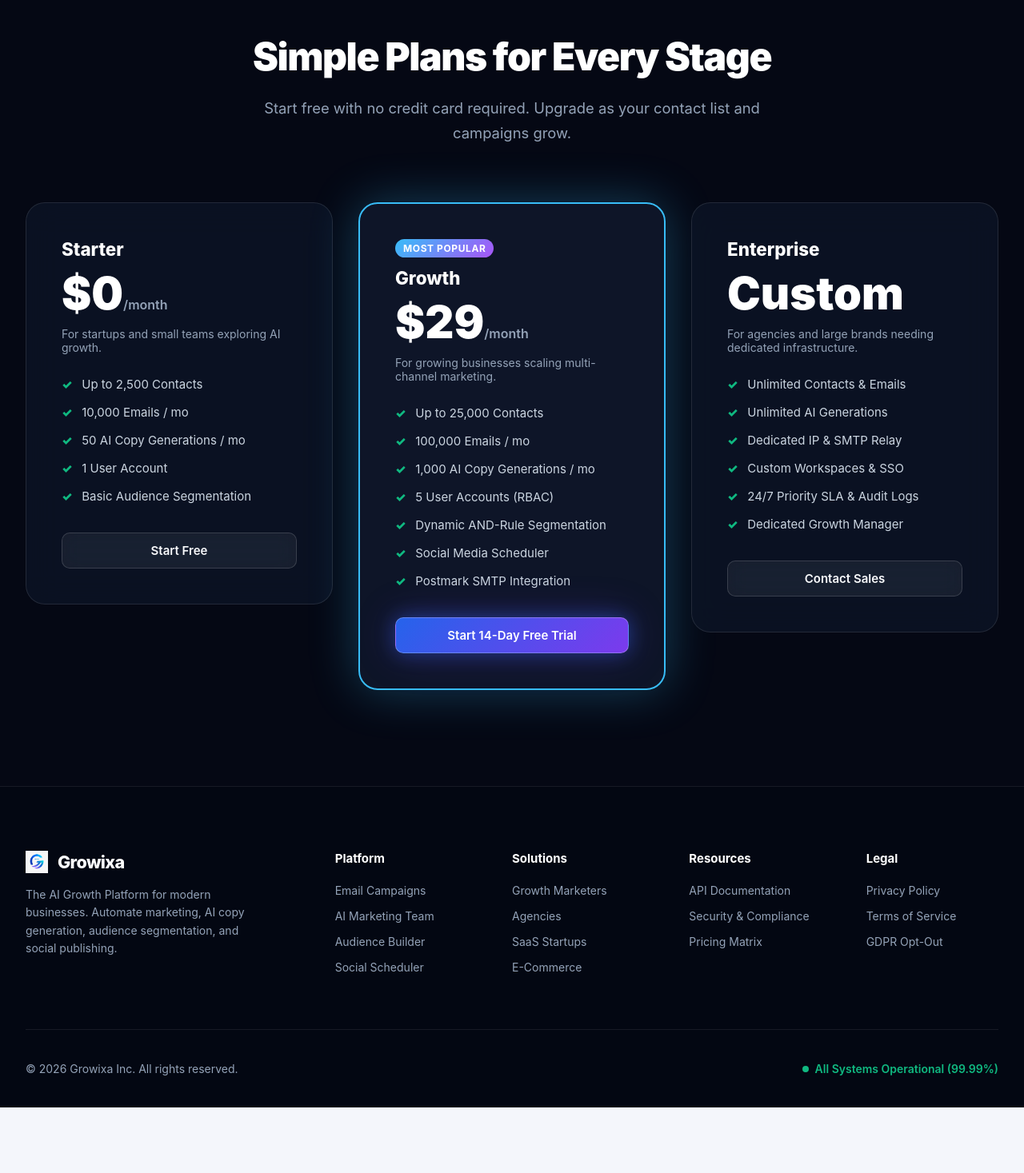
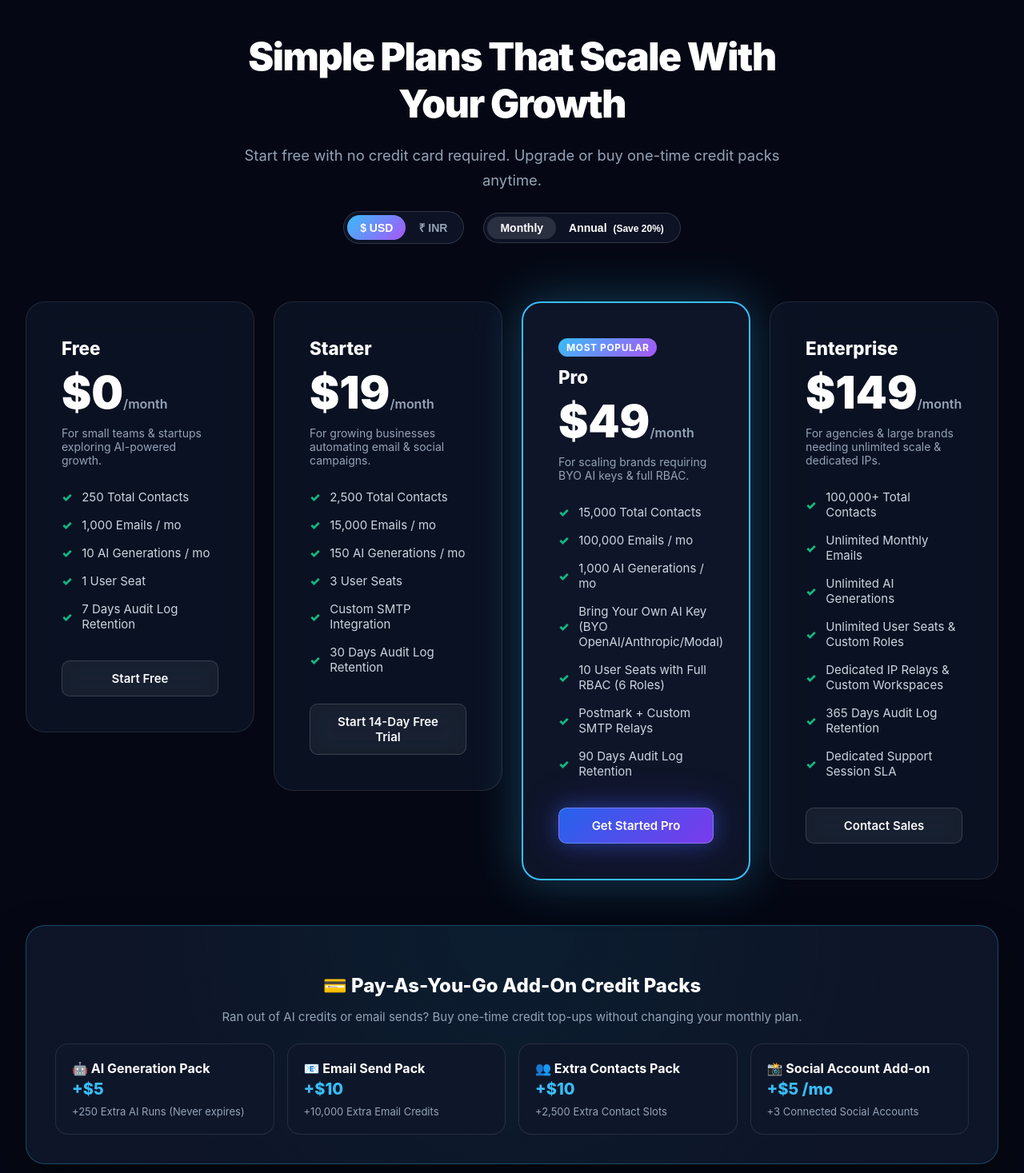
Before and after one commit to Itssushmasharma/growixa_project, a Next.js app in the folder apps/web/: page / in a window 1280 px wide. Shown: the part 5923-7390 px from the top of the page at 80% size. Before the commit the page ends 7308 px from the top, so only its background shows below. Built offline with nearby package versions, Linux system fonts and the light colour scheme; no server answers.

Commit message:
feat(web): update marketing pricing section with USD/INR currency switcher and add-on credit packs
Co-Authored-By: Ravi Kant Yadav <ravikantyadav1918@gmail.com>

```diff
--- a/apps/web/src/app/(marketing)/pricing-section.tsx
+++ b/apps/web/src/app/(marketing)/pricing-section.tsx
@@ -1,56 +1,88 @@
 "use client";
 
+import { useState } from "react";
 import Link from "next/link";
 import { Card3D } from "@/components/card-3d";
 import styles from "./marketing.module.css";
 
+type Currency = "USD" | "INR";
+type BillingPeriod = "MONTHLY" | "ANNUAL";
+
 const plans = [
   {
-    name: "Starter",
-    price: "$0",
-    period: "/month",
-    desc: "For startups and small teams exploring AI growth.",
+    slug: "free",
+    name: "Free",
+    priceUsd: "$0",
+    priceInr: "₹0",
+    desc: "For small teams & startups exploring AI-powered growth.",
     features: [
-      "Up to 2,500 Contacts",
-      "10,000 Emails / mo",
-      "50 AI Copy Generations / mo",
-      "1 User Account",
-      "Basic Audience Segmentation",
+      "250 Total Contacts",
+      "1,000 Emails / mo",
+      "10 AI Generations / mo",
+      "1 User Seat",
+      "7 Days Audit Log Retention",
     ],
     buttonText: "Start Free",
+    href: "/register?plan=free",
+    featured: false,
+  },
+  {
+    slug: "starter",
+    name: "Starter",
+    priceUsdMonthly: "$19",
+    priceUsdAnnual: "$15",
+    priceInrMonthly: "₹1,499",
+    priceInrAnnual: "₹1,199",
+    desc: "For growing businesses automating email & social campaigns.",
+    features: [
+      "2,500 Total Contacts",
+      "15,000 Emails / mo",
+      "150 AI Generations / mo",
+      "3 User Seats",
+      "Custom SMTP Integration",
+      "30 Days Audit Log Retention",
+    ],
+    buttonText: "Start 14-Day Free Trial",
     href: "/register?plan=starter",
     featured: false,
   },
   {
-    name: "Growth",
-    price: "$29",
-    period: "/month",
-    desc: "For growing businesses scaling multi-channel marketing.",
+    slug: "pro",
+    name: "Pro",
+    priceUsdMonthly: "$49",
+    priceUsdAnnual: "$39",
+    priceInrMonthly: "₹3,999",
+    priceInrAnnual: "₹3,199",
+    desc: "For scaling brands requiring BYO AI keys & full RBAC.",
     features: [
-      "Up to 25,000 Contacts",
+      "15,000 Total Contacts",
       "100,000 Emails / mo",
-      "1,000 AI Copy Generations / mo",
-      "5 User Accounts (RBAC)",
-      "Dynamic AND-Rule Segmentation",
-      "Social Media Scheduler",
-      "Postmark SMTP Integration",
+      "1,000 AI Generations / mo",
+      "Bring Your Own AI Key (BYO OpenAI/Anthropic/Modal)",
+      "10 User Seats with Full RBAC (6 Roles)",
+      "Postmark + Custom SMTP Relays",
+      "90 Days Audit Log Retention",
     ],
-    buttonText: "Start 14-Day Free Trial",
-    href: "/register?plan=growth",
+    buttonText: "Get Started Pro",
+    href: "/register?plan=pro",
     featured: true,
   },
   {
+    slug: "enterprise",
     name: "Enterprise",
-    price: "Custom",
-    period: "",
-    desc: "For agencies and large brands needing dedicated infrastructure.",
+    priceUsdMonthly: "$149",
+    priceUsdAnnual: "$119",
+    priceInrMonthly: "₹11,999",
+    priceInrAnnual: "₹9,599",
+    desc: "For agencies & large brands needing unlimited scale & dedicated IPs.",
     features: [
-      "Unlimited Contacts & Emails",
+      "100,000+ Total Contacts",
+      "Unlimited Monthly Emails",
       "Unlimited AI Generations",
-      "Dedicated IP & SMTP Relay",
-      "Custom Workspaces & SSO",
-      "24/7 Priority SLA & Audit Logs",
-      "Dedicated Growth Manager",
+      "Unlimited User Seats & Custom Roles",
+      "Dedicated IP Relays & Custom Workspaces",
+      "365 Days Audit Log Retention",
+      "Dedicated Support Session SLA",
     ],
     buttonText: "Contact Sales",
     href: "/login",
@@ -58,20 +90,163 @@ const plans = [
   },
 ];
 
+const addOnPacks = [
+  {
+    name: "🤖 AI Generation Pack",
+    priceUsd: "+$5",
+    priceInr: "+₹399",
+    desc: "+250 Extra AI Runs (Never expires)",
+  },
+  {
+    name: "📧 Email Send Pack",
+    priceUsd: "+$10",
+    priceInr: "+₹799",
+    desc: "+10,000 Extra Email Credits",
+  },
+  {
+    name: "👥 Extra Contacts Pack",
+    priceUsd: "+$10",
+    priceInr: "+₹799",
+    desc: "+2,500 Extra Contact Slots",
+  },
+  {
+    name: "📸 Social Account Add-on",
+    priceUsd: "+$5 /mo",
+    priceInr: "+₹399 /mo",
+    desc: "+3 Connected Social Accounts",
+  },
+];
+
 export function PricingSection() {
+  const [currency, setCurrency] = useState<Currency>("USD");
+  const [period, setPeriod] = useState<BillingPeriod>("MONTHLY");
+
+  const getPriceDisplay = (plan: typeof plans[0]) => {
+    if (plan.slug === "free") {
+      return currency === "USD" ? "$0" : "₹0";
+    }
+    if (currency === "USD") {
+      return period === "MONTHLY" ? plan.priceUsdMonthly : plan.priceUsdAnnual;
+    }
+    return period === "MONTHLY" ? plan.priceInrMonthly : plan.priceInrAnnual;
+  };
+
   return (
-    <section className={styles.section}>
+    <section className={styles.section} id="pricing">
       <div className={styles.sectionHeader}>
-        <div className={styles.sectionTag}>Transparent Pricing</div>
-        <h2 className={styles.sectionTitle}>Simple Plans for Every Stage</h2>
+        <div className={styles.sectionTag}>Flexible & Transparent Pricing</div>
+        <h2 className={styles.sectionTitle}>Simple Plans That Scale With Your Growth</h2>
         <p className={styles.sectionSub}>
-          Start free with no credit card required. Upgrade as your contact list and campaigns grow.
+          Start free with no credit card required. Upgrade or buy one-time credit packs anytime.
         </p>
+
+        {/* Currency & Billing Frequency Toggle Controls */}
+        <div
+          style={{
+            display: "flex",
+            alignItems: "center",
+            justifyContent: "center",
+            gap: "1.5rem",
+            marginTop: "1.5rem",
+            flexWrap: "wrap",
+          }}
+        >
+          {/* Currency Switcher */}
+          <div
+            style={{
+              background: "rgba(15, 23, 42, 0.8)",
+              border: "1px solid rgba(255, 255, 255, 0.15)",
+              borderRadius: "9999px",
+              padding: "4px",
+              display: "inline-flex",
+            }}
+          >
+            <button
+              onClick={() => setCurrency("USD")}
+              style={{
+                background: currency === "USD" ? "linear-gradient(135deg, #38bdf8, #a855f7)" : "transparent",
+                color: currency === "USD" ? "#ffffff" : "#94a3b8",
+                border: "none",
+                borderRadius: "9999px",
+                padding: "6px 16px",
+                fontSize: "0.875rem",
+                fontWeight: 700,
+                cursor: "pointer",
+                transition: "all 0.2s ease",
+              }}
+            >
+              $ USD
+            </button>
+            <button
+              onClick={() => setCurrency("INR")}
+              style={{
+                background: currency === "INR" ? "linear-gradient(135deg, #38bdf8, #a855f7)" : "transparent",
+                color: currency === "INR" ? "#ffffff" : "#94a3b8",
+                border: "none",
+                borderRadius: "9999px",
+                padding: "6px 16px",
+                fontSize: "0.875rem",
+                fontWeight: 700,
+                cursor: "pointer",
+                transition: "all 0.2s ease",
+              }}
+            >
+              ₹ INR
+            </button>
+          </div>
+
+          {/* Billing Period Toggle */}
+          <div
+            style={{
+              background: "rgba(15, 23, 42, 0.8)",
+              border: "1px solid rgba(255, 255, 255, 0.15)",
+              borderRadius: "9999px",
+              padding: "4px",
+              display: "inline-flex",
+              alignItems: "center",
+            }}
+          >
+            <button
+              onClick={() => setPeriod("MONTHLY")}
+              style={{
+                background: period === "MONTHLY" ? "rgba(255, 255, 255, 0.12)" : "transparent",
+                color: period === "MONTHLY" ? "#ffffff" : "#94a3b8",
+                border: "none",
+                borderRadius: "9999px",
+                padding: "6px 16px",
+                fontSize: "0.875rem",
+                fontWeight: 600,
+                cursor: "pointer",
+              }}
+            >
+              Monthly
+            </button>
+            <button
+              onClick={() => setPeriod("ANNUAL")}
+              style={{
+                background: period === "ANNUAL" ? "linear-gradient(135deg, #10b981, #059669)" : "transparent",
+                color: "#ffffff",
+                border: "none",
+                borderRadius: "9999px",
+                padding: "6px 16px",
+                fontSize: "0.875rem",
+                fontWeight: 700,
+                cursor: "pointer",
+              }}
+            >
+              Annual <span style={{ fontSize: "0.75rem", marginLeft: "4px" }}>(Save 20%)</span>
+            </button>
+          </div>
+        </div>
       </div>
 
-      <div className={styles.pricingGrid}>
-        {plans.map((plan, idx) => (
-          <Card3D key={idx} depth={12}>
+      {/* Pricing Grid */}
+      <div
+        className={styles.pricingGrid}
+        style={{ gridTemplateColumns: "repeat(auto-fit, minmax(260px, 1fr))", gap: "1.5rem" }}
+      >
+        {plans.map((plan) => (
+          <Card3D key={plan.slug} depth={12}>
             <div className={plan.featured ? styles.featuredPriceCard : styles.priceCard}>
               <div>
                 <div className={styles.priceHeader}>
@@ -95,8 +270,8 @@ export function PricingSection() {
                   )}
                   <div className={styles.planName}>{plan.name}</div>
                   <div>
-                    <span className={styles.priceValue}>{plan.price}</span>
-                    <span className={styles.pricePeriod}>{plan.period}</span>
+                    <span className={styles.priceValue}>{getPriceDisplay(plan)}</span>
+                    <span className={styles.pricePeriod}>/month</span>
                   </div>
                   <div style={{ fontSize: "0.875rem", color: "#94a3b8", marginTop: "0.5rem" }}>
                     {plan.desc}
@@ -124,6 +299,54 @@ export function PricingSection() {
           </Card3D>
         ))}
       </div>
+
+      {/* Add-On Credit Packs Widget */}
+      <div
+        style={{
+          marginTop: "3.5rem",
+          background: "radial-gradient(circle at 50% 0%, rgba(56, 189, 248, 0.12), rgba(15, 23, 42, 0.9) 70%)",
+          border: "1px solid rgba(56, 189, 248, 0.3)",
+          borderRadius: "24px",
+          padding: "2.25rem",
+          boxShadow: "0 20px 50px rgba(0, 0, 0, 0.4)",
+        }}
+      >
+        <div style={{ textAlign: "center", marginBottom: "1.5rem" }}>
+          <h3 style={{ fontSize: "1.5rem", fontWeight: 800, color: "#ffffff", marginBottom: "0.5rem" }}>
+            💳 Pay-As-You-Go Add-On Credit Packs
+          </h3>
+          <p style={{ fontSize: "0.9375rem", color: "#94a3b8" }}>
+            Ran out of AI credits or email sends? Buy one-time credit top-ups without changing your monthly plan.
+          </p>
+        </div>
+
+        <div style={{ display: "grid", gridTemplateColumns: "repeat(auto-fit, minmax(220px, 1fr))", gap: "1rem" }}>
+          {addOnPacks.map((pack, idx) => (
+            <div
+              key={idx}
+              style={{
+                background: "rgba(15, 23, 42, 0.8)",
+                border: "1px solid rgba(255, 255, 255, 0.1)",
+                borderRadius: "16px",
+                padding: "1.25rem",
+                display: "flex",
+                flexDirection: "column",
+                justifyContent: "space-between",
+              }}
+            >
+              <div>
+                <div style={{ fontSize: "1rem", fontWeight: 700, color: "#ffffff", marginBottom: "0.25rem" }}>
+                  {pack.name}
+                </div>
+                <div style={{ fontSize: "1.25rem", fontWeight: 800, color: "#38bdf8", marginBottom: "0.5rem" }}>
+                  {currency === "USD" ? pack.priceUsd : pack.priceInr}
+                </div>
+                <div style={{ fontSize: "0.8125rem", color: "#94a3b8" }}>{pack.desc}</div>
+              </div>
+            </div>
+          ))}
+        </div>
+      </div>
     </section>
   );
 }
```
Also changed, not shown: 1 other file (tests, documents, lock files or other folders).
